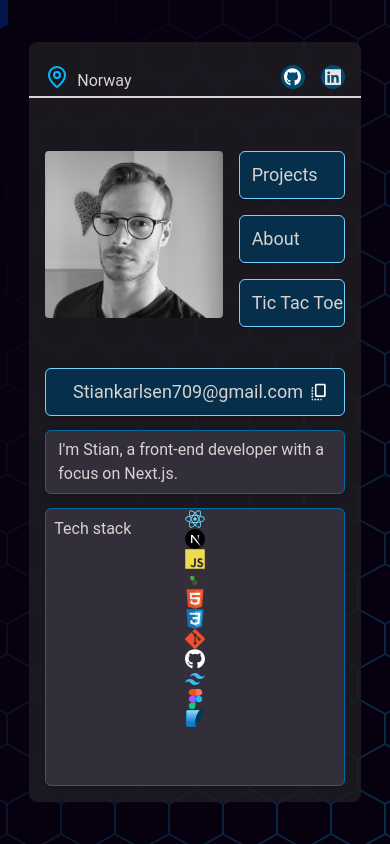
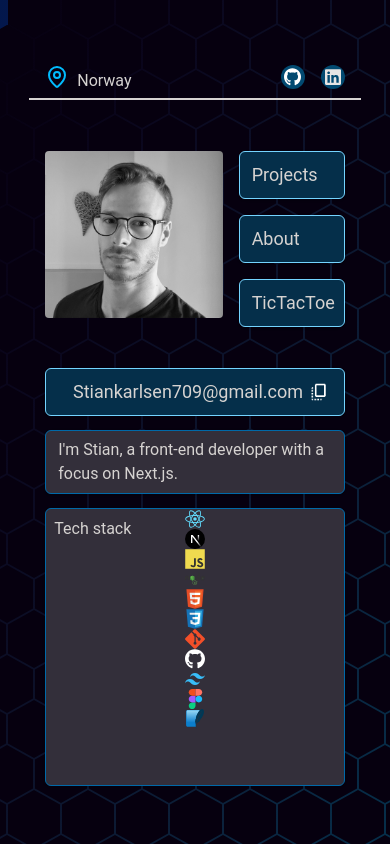
Before and after one commit to Stahelski/PortfolioPage, a Next.js app: page /FrontPageMobile in a window 390 px wide. Built offline with nearby package versions, Linux system fonts and the light colour scheme.

Commit message:
front page mobile update

```diff
--- a/src/app/FrontPageMobile/page.jsx
+++ b/src/app/FrontPageMobile/page.jsx
@@ -42,7 +42,7 @@ export default function FrontPageMobile() {
       {/*Mobil layout*/}
       <div className="block md:hidden flex-col z-10">
         {/*MainContent*/}
-        <div className="h-[90vh] w-[85vw] bg-[#1f1d22d2] rounded-lg grid grid-cols-12 grid-rows-14">
+        <div className="h-[90vh] w-[85vw] rounded-lg grid grid-cols-12 grid-rows-14">
           {/*Topp email and sosials icons*/}
           <div className="col-span-12 pl-4 row-start-1 pt-4 flex items-center justify-between gap-x-1">
             <div className="flex items-center justify-center">
@@ -77,7 +77,7 @@ export default function FrontPageMobile() {
             </div>
           </div>
           {/*Separating line*/}
-          <div className="h-0.5 col-start-1 col-span-12 row-start-2 bg-stone-300"></div>
+          <div className="h-0.5 mt-0.5 col-start-1 col-span-12 row-start-2 bg-stone-300"></div>
           {/*Image Me*/}
           <div className="pl-4 col-start-1 col-span-7 row-start-3">
             <img
@@ -106,7 +106,7 @@ export default function FrontPageMobile() {
               href="/TicTacToe"
               className="pl-3 mx-4 h-12 flex justify-start items-center bg-sky-950 text-stone-300 text-lg rounded-md border border-sky-300 active:bg-sky-900 active:border-sky-400 transition-colors group shadow-sm"
             >
-              Tic Tac Toe
+              TicTacToe
             </a>
           </div>
           {/*Email copy btn*/}
--- a/src/app/TicTacToe/page.jsx
+++ b/src/app/TicTacToe/page.jsx
@@ -5,7 +5,7 @@ import React, { useState } from "react";
 function Square({ value, onClick }) {
   return (
     <button
-      className="square h-8 w-8 border-2 mx-auto my-auto m-1 text-xl"
+      className="square h-14 w-14 md:h-8 md:w-8 border-2 mx-auto my-auto m-1 text-xl"
       onClick={onClick}
     >
       {value}
@@ -110,7 +110,7 @@ export default function Game() {
   };
 
   return (
-    <div className="w-full h-full flex justify-center items-center text-sky-300">
+    <div className="w-screen h-[50vh] md:w-full md:h-full mt-30 md:mt-0 flex justify-center items-center text-sky-300">
       <div className="Board w-full h-full grid grid-cols-3 row-span-3 bg-sky-950 border-2 rounded-md">
         {squares.map((value, index) => (
           <Square
@@ -120,10 +120,10 @@ export default function Game() {
           />
         ))}
       </div>
-      <div className="status absolute top-36">
+      <div className="status absolute top-150 md:top-36">
         {status}{" "}
         <button
-          className="relative top-1 border rounded-md px-1"
+          className="relative top-1 border rounded-md ml-4 md:ml-0 px-3 py-1 md:py-0.5 md:px-2"
           onClick={handleReset}
         >
           Reset
```
